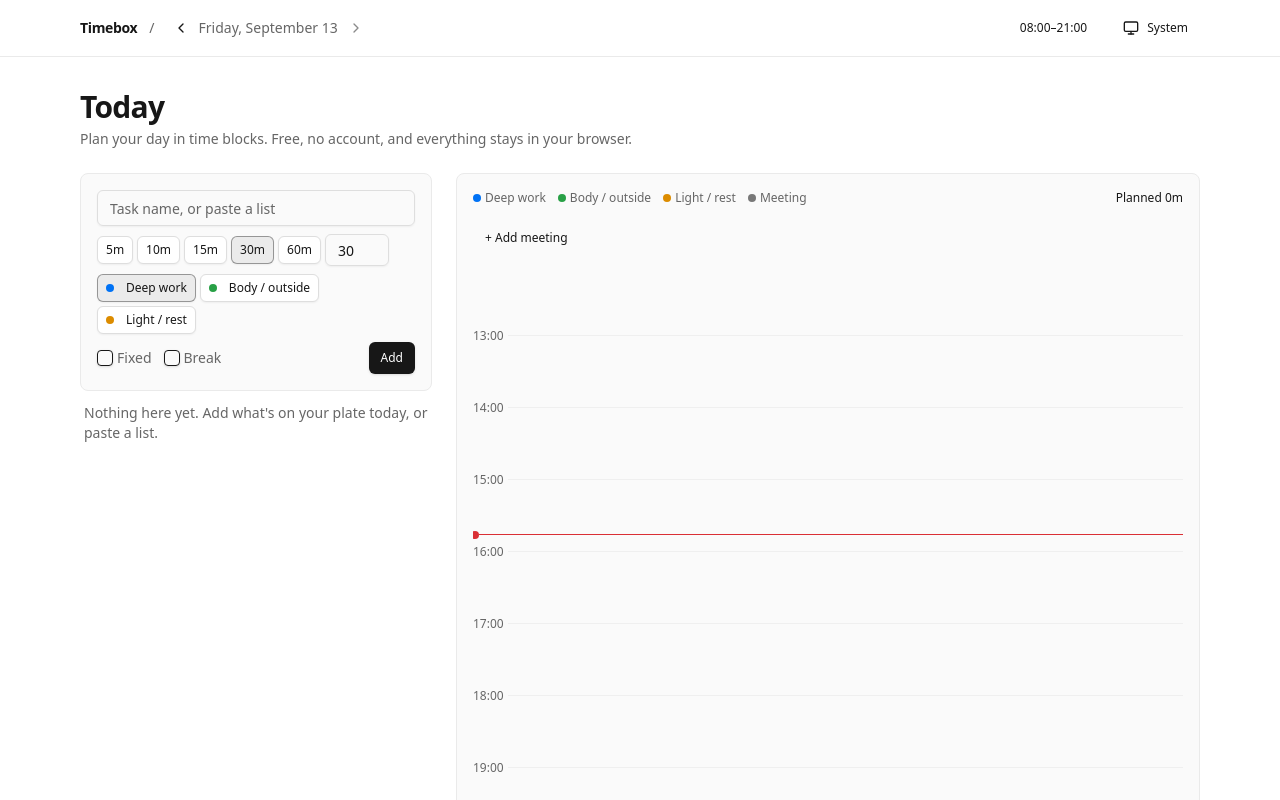
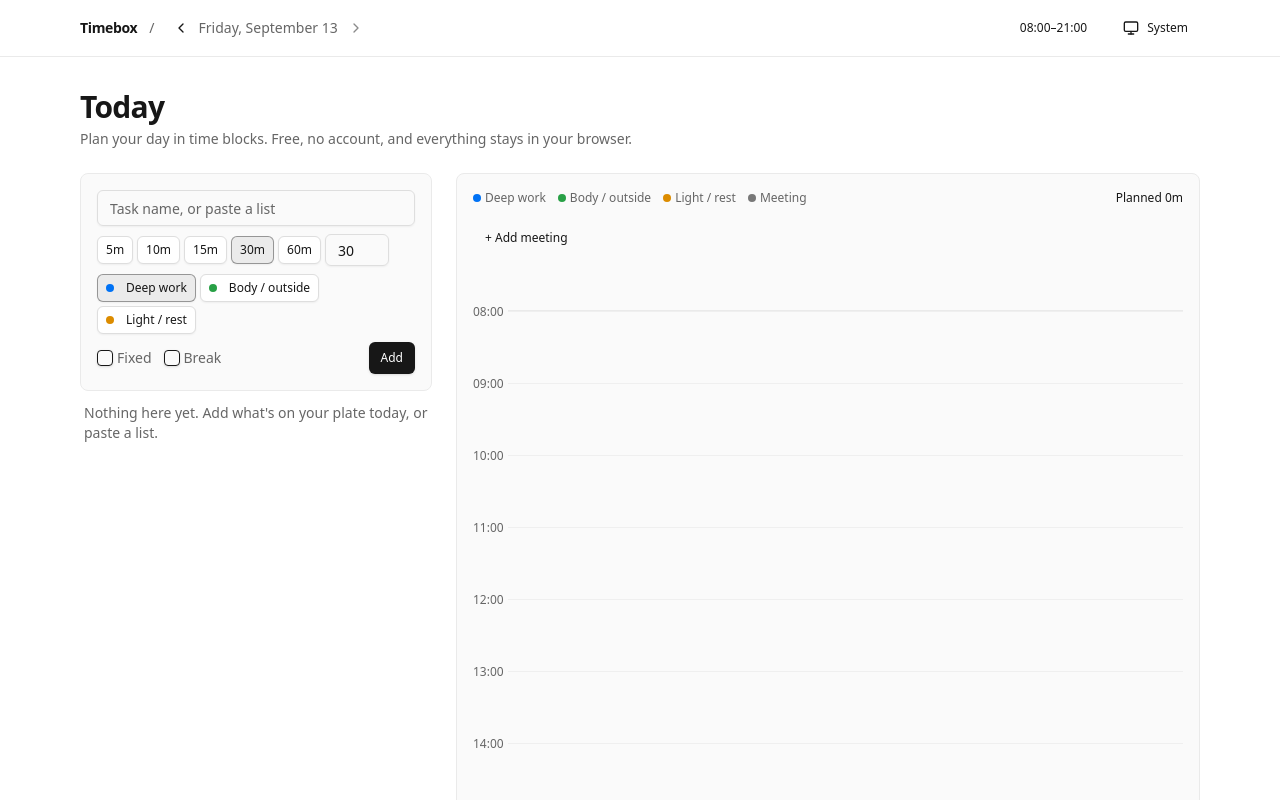
Before and after one commit to nategia/timebox, a React (Vite) app: page / in a window 1280 px wide. Shown: the top 800 px of the page. Built offline with nearby package versions, Linux system fonts and the light colour scheme.

Commit message:
feat: one page scroll: no inner timeline scroll, sticky task list on laptops, jump to now

```diff
--- a/src/components/DayNav.tsx
+++ b/src/components/DayNav.tsx
@@ -17,7 +17,7 @@ export function DayNav() {
         type="button"
         variant="ghost"
         size="icon"
-        className="h-7 w-7"
+        className="h-7 w-6 sm:w-7"
         aria-label="Previous day"
         onClick={() => setViewDate(shiftDateKey(current, -1))}
       >
@@ -31,7 +31,7 @@ export function DayNav() {
         type="button"
         variant="ghost"
         size="icon"
-        className="h-7 w-7"
+        className="h-7 w-6 sm:w-7"
         aria-label="Next day"
         disabled={onToday}
         onClick={() => setViewDate(shiftDateKey(current, 1))}
--- a/src/components/DaySettings.tsx
+++ b/src/components/DaySettings.tsx
@@ -17,6 +17,7 @@ export function DaySettings({ onRejected }: { onRejected: (reason: string) => vo
         type="button"
         variant="ghost"
         size="sm"
+        className="px-2 sm:px-3"
         aria-label="Change day start and end"
         onClick={() => {
           setStart(formatTime(settings.start));
--- a/src/components/TaskList.tsx
+++ b/src/components/TaskList.tsx
@@ -44,7 +44,7 @@ export function TaskList({ pickedTaskId, onPick }: Props) {
     blocks.find((b) => b.source === "task" && b.taskId === task.id)?.start;
 
   return (
-    <section className="flex flex-col gap-3" aria-label="Tasks">
+    <section className="flex flex-col gap-3 md:sticky md:top-20 md:max-h-[calc(100dvh-6rem)] md:self-start md:overflow-y-auto" aria-label="Tasks">
       {!readOnly && (
       <TaskForm
         submitLabel="Add"
--- a/src/components/ThemeToggle.tsx
+++ b/src/components/ThemeToggle.tsx
@@ -16,6 +16,7 @@ export function ThemeToggle() {
       type="button"
       variant="ghost"
       size="sm"
+      className="px-2 sm:px-3"
       aria-label={`Theme: ${LABEL[theme]}. Switch to ${LABEL[NEXT[theme]]}`}
       title={`Theme: ${LABEL[theme]}`}
       onClick={() => setTheme(NEXT[theme])}
--- a/src/components/Timeline.tsx
+++ b/src/components/Timeline.tsx
@@ -25,17 +25,17 @@ export function Timeline({ pickedTaskId, onPlaced }: Props) {
   const { placeTask, moveBlock, resizeBlock, removeBlock } = useDayStore.getState();
   const { message, flash } = useFlash();
   const grid = useRef<HTMLDivElement>(null);
-  const scroller = useRef<HTMLDivElement>(null);
   const now = useNow();
   const showNow = !readOnly && now >= dayStart && now <= dayEnd;
 
-  // Open at the current time: scroll so "now" sits a third of the way down. Earlier hours stay a scroll away.
+  // Laptop: open with "now" a third of the way down the page (the task list is sticky, so it stays in view).
+  // Phone: stay at the top, where the task form is; the now line is a scroll away.
   useEffect(() => {
-    const box = scroller.current;
-    if (!box || readOnly) return;
+    const el = grid.current;
+    if (!el || readOnly || !window.matchMedia("(min-width: 768px)").matches) return;
     const minute = Math.min(Math.max(new Date().getHours() * 60 + new Date().getMinutes(), dayStart), dayEnd);
-    const y = ((minute - dayStart) / (dayEnd - dayStart)) * (grid.current?.clientHeight ?? 0);
-    box.scrollTop = Math.max(0, y - box.clientHeight / 3);
+    const y = el.getBoundingClientRect().top + window.scrollY + ((minute - dayStart) / (dayEnd - dayStart)) * el.clientHeight;
+    window.scrollTo({ top: Math.max(0, y - window.innerHeight / 3) });
   }, [readOnly, dayStart, dayEnd]);
 
   const total = dayEnd - dayStart;
@@ -108,8 +108,7 @@ export function Timeline({ pickedTaskId, onPlaced }: Props) {
         {message}
       </p>
 
-      {/* Its own scroll area, so jumping to "now" never scrolls the task list away. */}
-      <div ref={scroller} className="max-h-[calc(100dvh-12rem)] min-h-64 overflow-y-auto pt-2">
+      <div className="pt-2">
       <div
         ref={grid}
         className={cn("relative select-none border-t", picked && "cursor-copy")}
```
